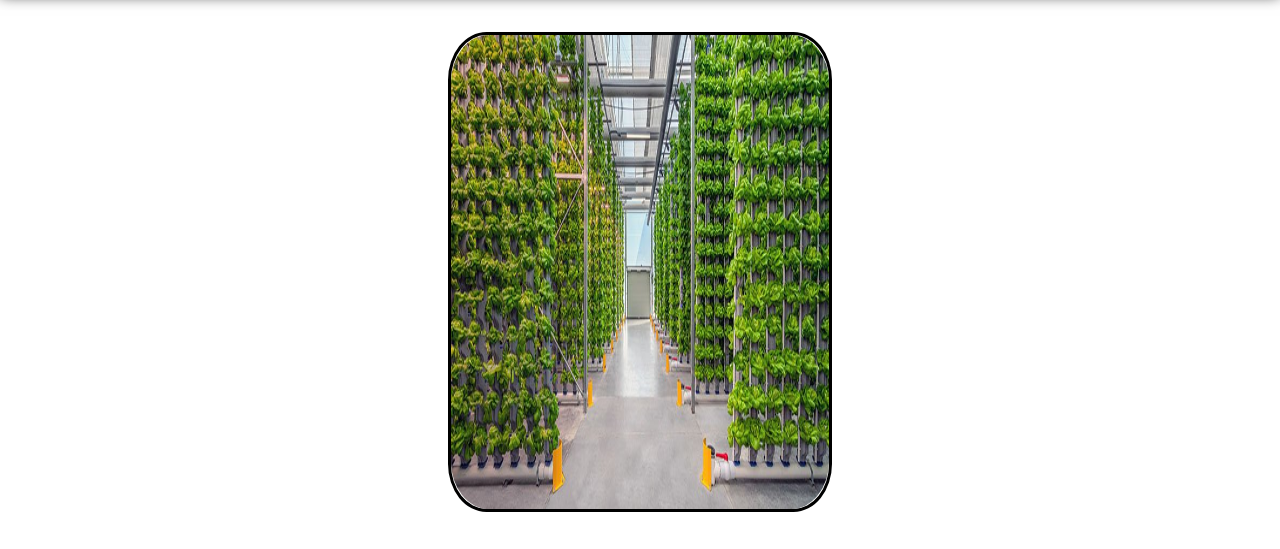
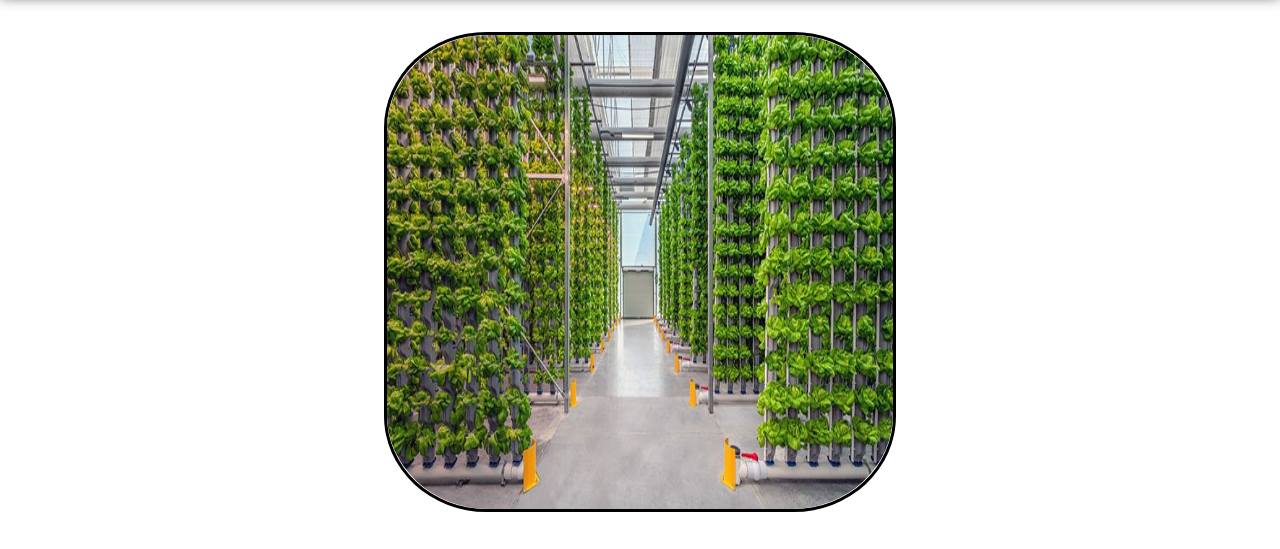
Before and after one commit to KrishivDawra/The-Hydro-Harvesters, a plain HTML site: page setup.html in a window 1280 px wide. Shown: the part 80-629 px from the top of the page. Drawn offline with nearby package versions, Linux system fonts and the light colour scheme.

Commit message:
Updates done as requested

```diff
--- a/setup.css
+++ b/setup.css
@@ -8,13 +8,13 @@
 
 .centre .image {
     border: 3px solid black;
-    width: 30%;
+    width: 40%;
     height: 30rem;
-    border-radius: 10%;
+    border-radius: 20%;
 }
 
 .centre .image img {
     width: 100%;
     height: 100%;
-    border-radius: 10%;
+    border-radius: 20%;
 }
```
